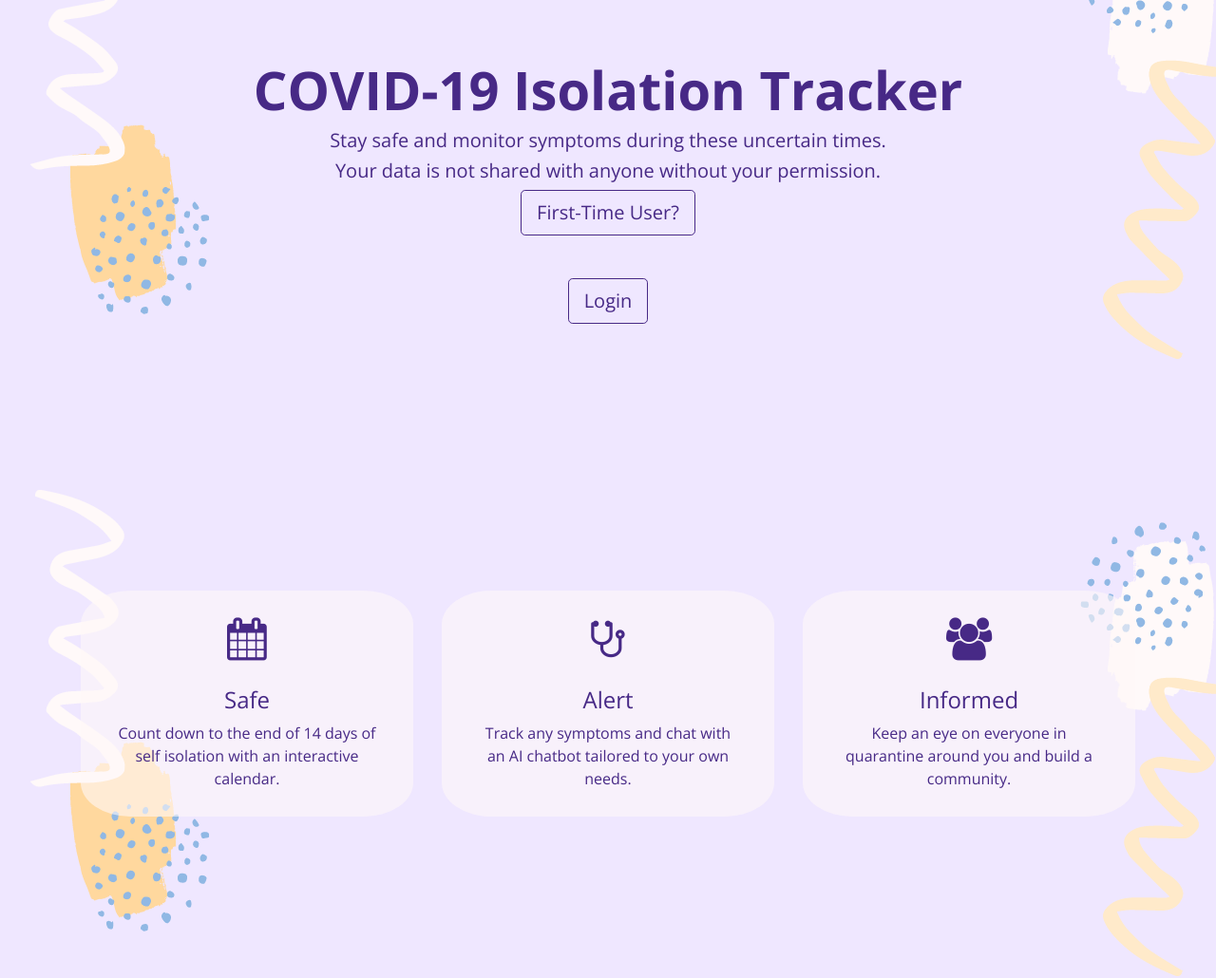
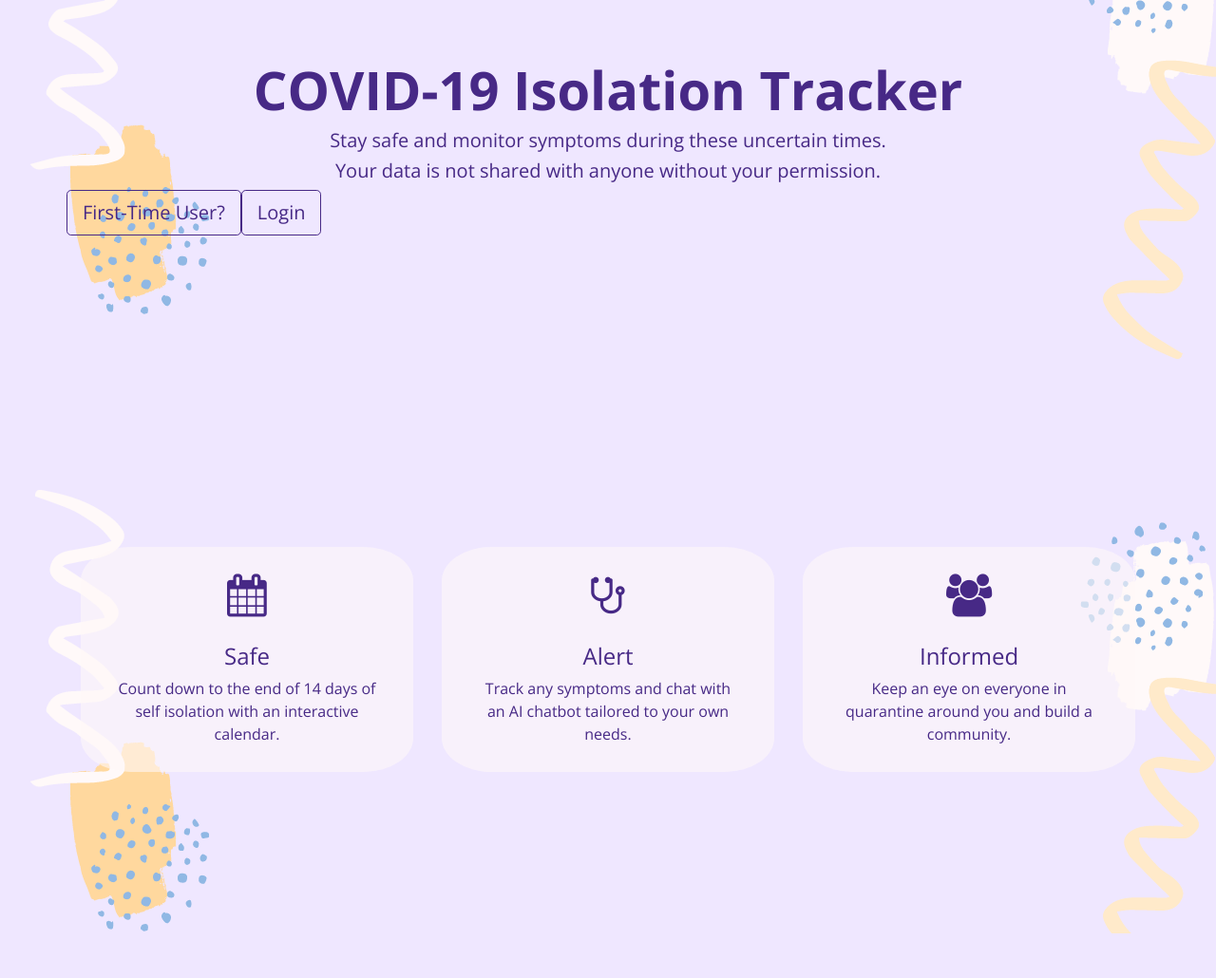
Before and after one commit to bekahma/isotracker-19, a Flask app: page / in a window 1280 px wide. Shown: the part 238-1268 px from the top of the page at 95% size. After the commit the page ends 1221 px from the top, so only its background shows below. Run offline with Flask 2, Linux system fonts and the light colour scheme; some libraries are stand-ins or nearby versions.

Commit message:
Minor fix

```diff
--- a/templates/index.html
+++ b/templates/index.html
@@ -57,14 +57,16 @@
 				-->
 				<h5>Stay safe and monitor symptoms during these uncertain times.</h5>
 				<h5>Your data is not shared with anyone without your permission.</h5>
-				<div id="container">
+				<!--<div id="container">-->
+					<div class="row">
 					<div id="button">
 						<a href="/register"><button class="btn btn-outline-success btn-lg">First-Time User?</button></a>
 					</div>
 					<div id="button">
 						<a href='/login'><button class="btn btn-outline-success btn-lg">Login</button></a>
 					</div>
-				</div>
+					</div>
+				<!--</div>-->
 			</div>
 		</section>
 
```
